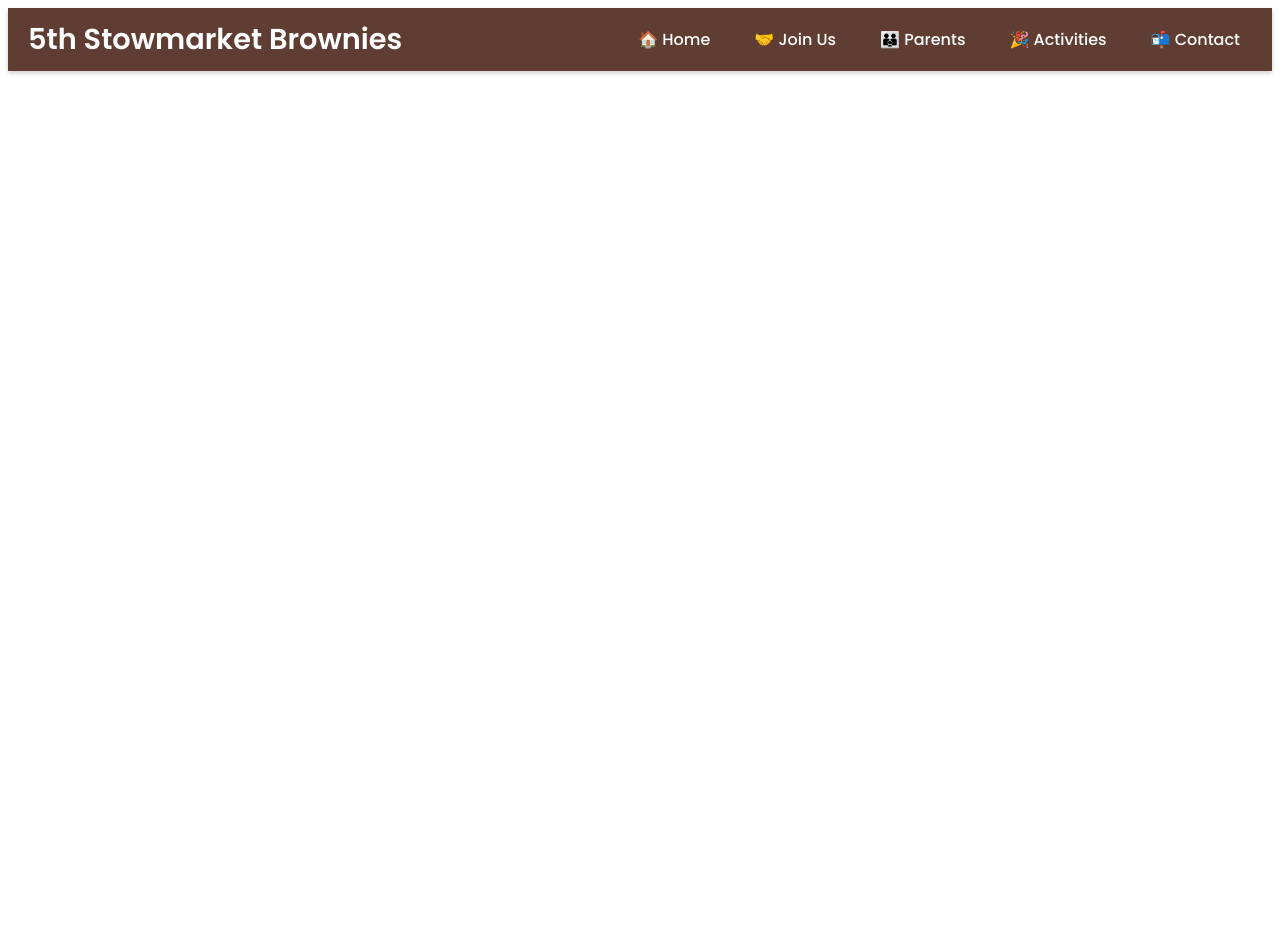
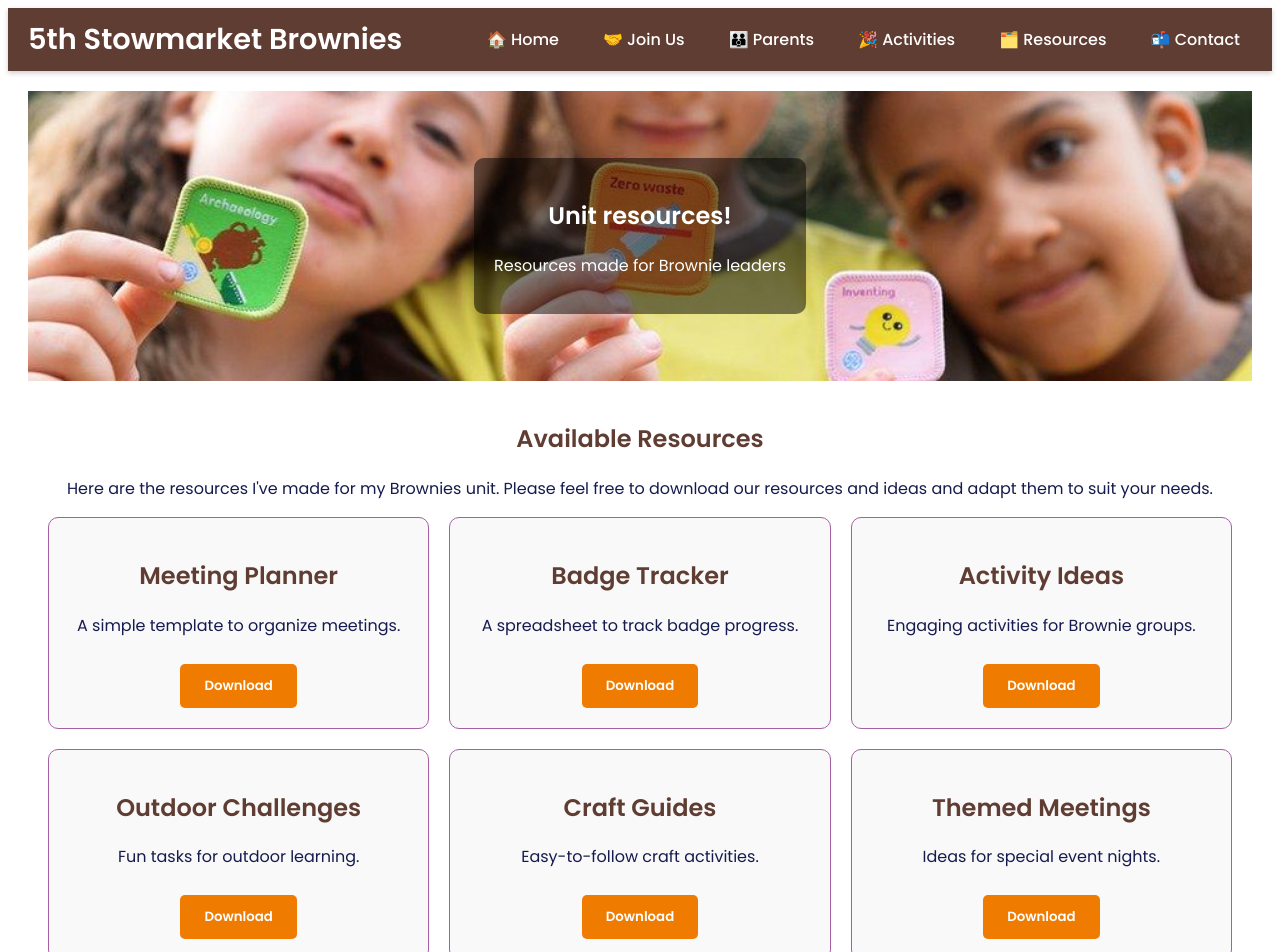
Before and after one commit to s256945/5thsmrktbrownies, a React app: page /resources in a window 1280 px wide. Shown: the top 952 px of the page. Before the commit the page ends 816 px from the top, so only its background shows below. Built offline with nearby package versions, Linux system fonts and the light colour scheme.

Commit message:
resources page

```diff
--- a/src/App.js
+++ b/src/App.js
@@ -10,6 +10,7 @@ import Home from "./components/home.jsx";
 import Join from "./components/joinUs.jsx";
 import Parents from "./components/Parents.jsx";
 import Contact from "./components/contact.jsx";
+import Resources from "./components/Resources.jsx";
 
 const App = () => {
   const [menuOpen, setMenuOpen] = useState(false);
@@ -46,6 +47,11 @@ const App = () => {
                 </Link>
               </li>
               <li>
+                <Link to="/resources" onClick={toggleMenu}>
+                  🗂️ Resources
+                </Link>
+              </li>
+              <li>
                 <NavLink to="/contact" onClick={toggleMenu}>
                   📬 Contact
                 </NavLink>
@@ -57,6 +63,7 @@ const App = () => {
           <Route path="/" element={<Home />} />
           <Route path="/join" element={<Join />} />
           <Route path="/parents" element={<Parents />} />
+          <Route path="/resources" element={<Resources />} />
           <Route path="/contact" element={<Contact />} />
         </Routes>
       </div>
--- /dev/null
+++ b/src/components/Resources.jsx
@@ -0,0 +1,72 @@
+import React from "react";
+import {
+  Main,
+  WelcomeSection,
+  Overlay,
+  Section,
+  FadeIn,
+  Article,
+  Button,
+} from "./StyledComponents.js";
+import styled from "styled-components";
+
+const ActivitiesGrid = styled.div`
+  display: grid;
+  grid-template-columns: repeat(3, 1fr);
+  gap: 20px;
+`;
+
+const resources = [
+  {
+    title: "Meeting Planner",
+    description: "A simple template to organize meetings.",
+  },
+  {
+    title: "Badge Tracker",
+    description: "A spreadsheet to track badge progress.",
+  },
+  {
+    title: "Activity Ideas",
+    description: "Engaging activities for Brownie groups.",
+  },
+  {
+    title: "Outdoor Challenges",
+    description: "Fun tasks for outdoor learning.",
+  },
+  { title: "Craft Guides", description: "Easy-to-follow craft activities." },
+  { title: "Themed Meetings", description: "Ideas for special event nights." },
+];
+
+const Resources = () => {
+  return (
+    <Main>
+      <WelcomeSection>
+        <Overlay>
+          <h2>Unit resources!</h2>
+          <p>Resources made for Brownie leaders</p>
+        </Overlay>
+      </WelcomeSection>
+      <Section>
+        <h2>Available Resources</h2>
+        <p>
+          Here are the resources I've made for my Brownies unit. Please feel
+          free to download our resources and ideas and adapt them to suit your
+          needs.
+        </p>
+        <ActivitiesGrid>
+          {resources.map((resource, index) => (
+            <FadeIn key={index}>
+              <Article>
+                <h2>{resource.title}</h2>
+                <p>{resource.description}</p>
+                <Button>Download</Button>
+              </Article>
+            </FadeIn>
+          ))}
+        </ActivitiesGrid>
+      </Section>
+    </Main>
+  );
+};
+
+export default Resources;
--- a/src/components/home.jsx
+++ b/src/components/home.jsx
@@ -3,7 +3,7 @@ import "../Home.css";
 import Brownie1 from "../../public/assets/Brownie1.png";
 import Brownie3 from "../../public/assets/Brownie3.png";
 import Footer from "./footer.jsx";
-import styled, { keyframes } from "styled-components";
+import styled from "styled-components";
 import {
   Main,
   Section,
@@ -43,7 +43,9 @@ const Home = () => {
         <Overlay>
           <h2>Welcome to our Brownies Unit!</h2>
           <p>Join us for fun, friendship, and adventure!</p>
-          <Button as="a" href="/join">Join Now</Button>
+          <Button as="a" href="/join">
+            Join Now
+          </Button>
         </Overlay>
       </WelcomeSection>
       <Section>
```
